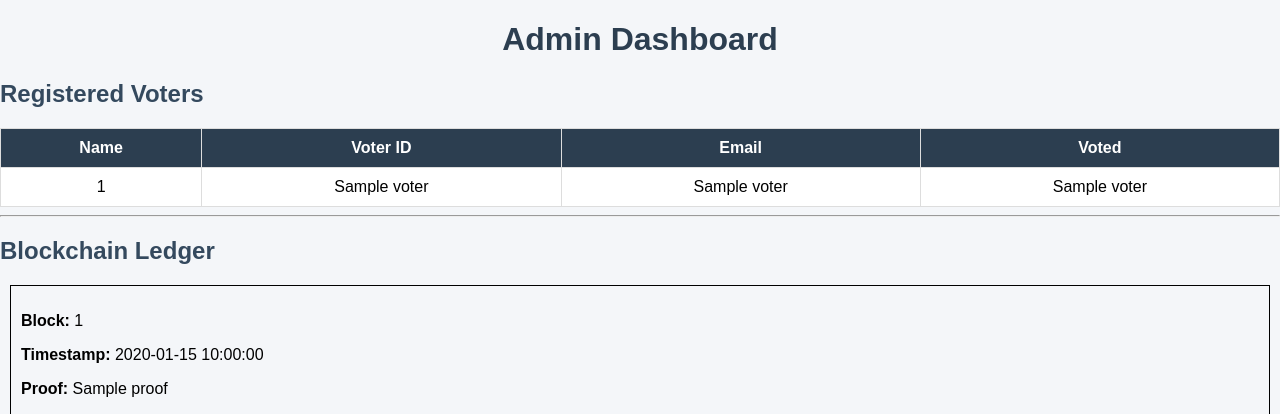
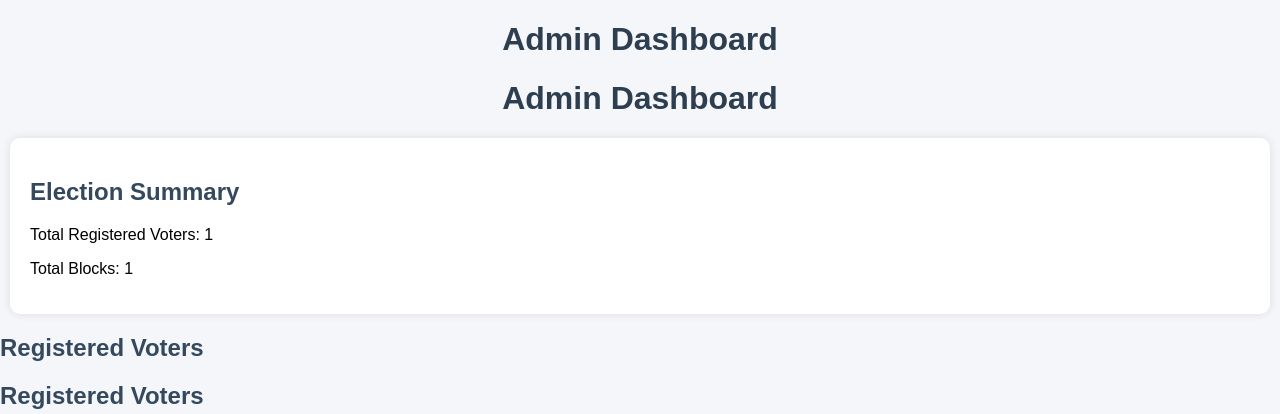
Before and after one commit to Thus2002/Blockchain-based-digital-voting-system, a Flask app: template templates/admin_dashboard.html in a window 1280 px wide. Shown: the top 414 px of the page. Run offline with Flask 3, Linux system fonts and the light colour scheme; the template is opened without the code that fills it: most values are stand-ins (such as "Sample title", 1, 10 or a date in 2020).

Commit message:
Update admin_dashboard.html

```diff
--- a/templates/admin_dashboard.html
+++ b/templates/admin_dashboard.html
@@ -7,6 +7,25 @@
 <body>
 
 <h1>Admin Dashboard</h1>
+    <h1>Admin Dashboard</h1>
+
+<div class="card">
+
+<h2>Election Summary</h2>
+
+<p>
+Total Registered Voters:
+{{ voters|length }}
+</p>
+
+<p>
+Total Blocks:
+{{ chain|length }}
+</p>
+
+</div>
+
+<h2>Registered Voters</h2>
 
 <h2>Registered Voters</h2>
 
```
